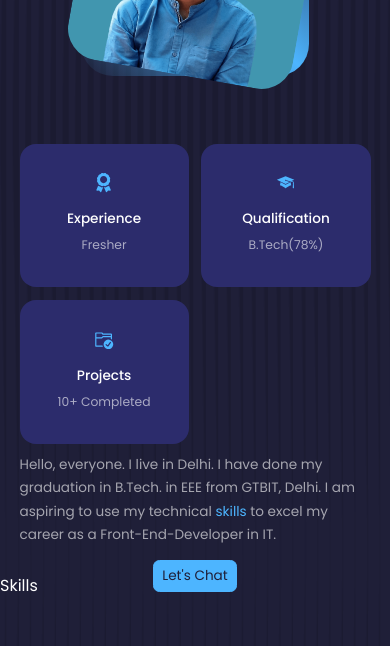
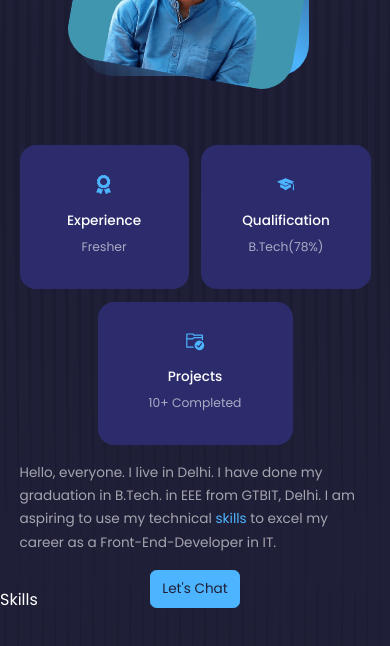
Before and after one commit to ash14ish/My-Portfolio, a React (Create React App) app: page / in a window 390 px wide. Shown: the part 1140-1786 px from the top of the page. Built offline with nearby package versions, Linux system fonts and the light colour scheme.

Commit message:
portfolio

```diff
--- a/src/components/About/About.css
+++ b/src/components/About/About.css
@@ -113,19 +113,19 @@ small {
   }
 
   .about__content p {
-    margin: 0.6rem 0 0.9rem 0;
+    margin: 1rem 0;
     text-align: left;
     font-size: 0.85rem;
   }
 
   .about__content > a {
     font-size: 0.85rem;
-    padding: 0.2rem 0.5rem;
+    padding: 0.4rem 0.7rem;
   }
 
-  /* .about__card:last-child {
+  .about__card:last-child {
     grid-column: span 2;
     width: 50vw;
     justify-self: center;
-  } */
+  }
 }
```
